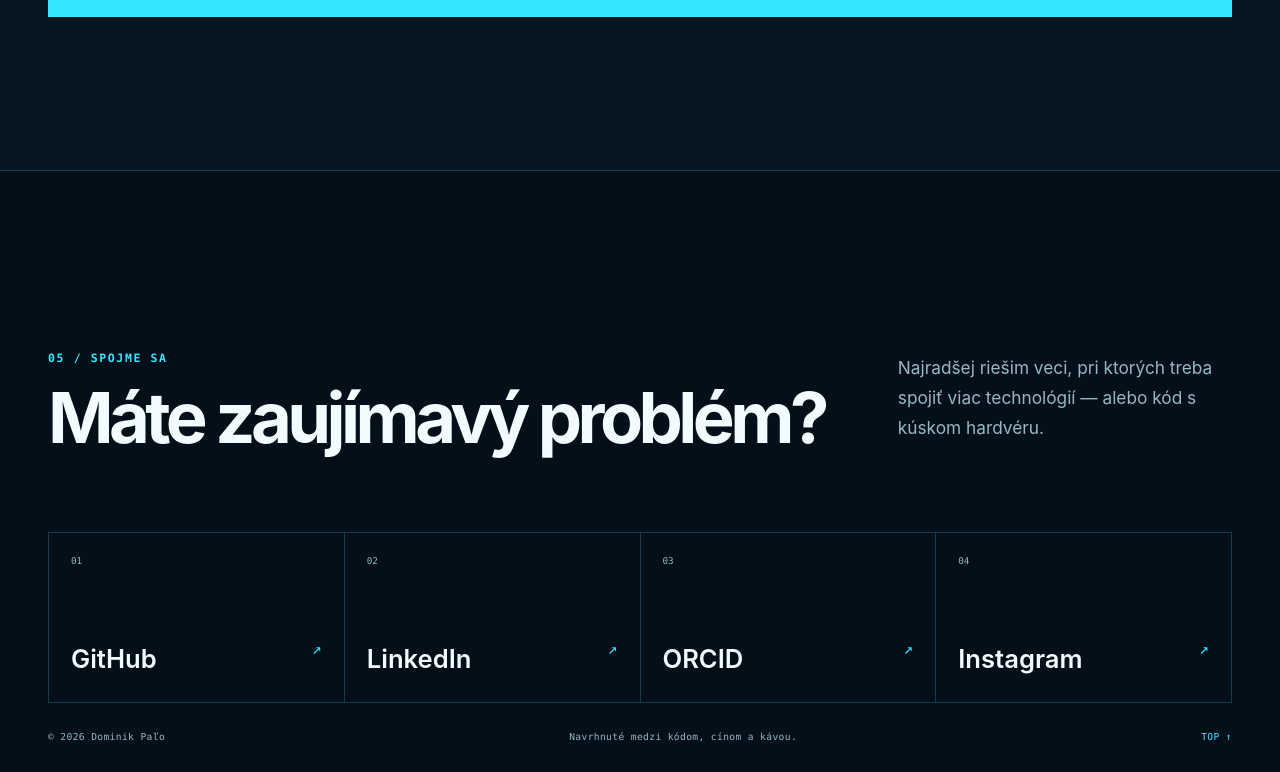
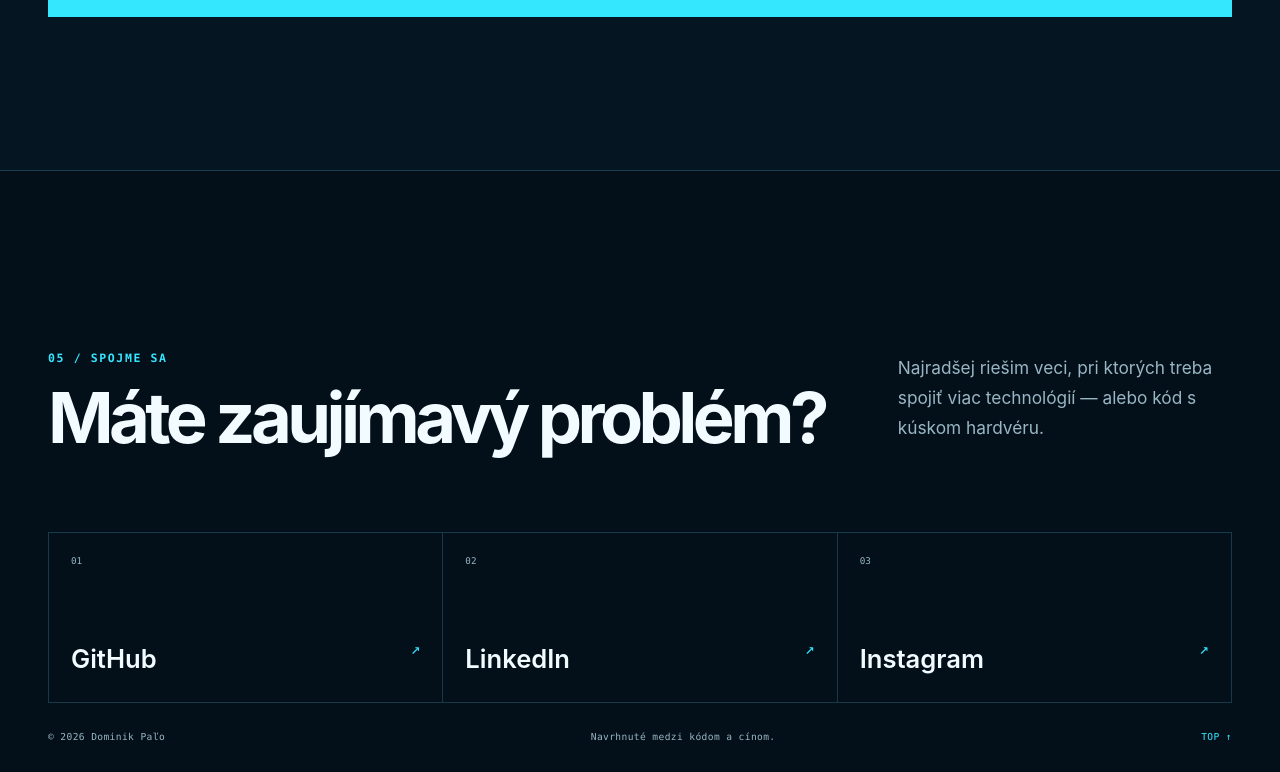
Before and after one commit to DominikPalo/dominikpalo.github.io, a React (Vite) app: page / in a window 1280 px wide. Shown: the part 6558-7330 px from the top of the page. Built offline with nearby package versions, Linux system fonts and the light colour scheme.

Commit message:
Remove coffee and ORCID references

```diff
--- a/app/globals.css
+++ b/app/globals.css
@@ -1109,7 +1109,7 @@ img {
 
 .social-links {
   display: grid;
-  grid-template-columns: repeat(4, 1fr);
+  grid-template-columns: repeat(3, 1fr);
   margin-top: 80px;
   border-top: 1px solid var(--line);
   border-left: 1px solid var(--line);
--- a/app/page.tsx
+++ b/app/page.tsx
@@ -160,11 +160,10 @@ const copy = {
     contactTitle: "Máte zaujímavý problém?",
     contactBody:
       "Najradšej riešim veci, pri ktorých treba spojiť viac technológií — alebo kód s kúskom hardvéru.",
-    footerNote: "Navrhnuté medzi kódom, cínom a kávou.",
+    footerNote: "Navrhnuté medzi kódom a cínom.",
     links: {
       github: "GitHub",
       linkedin: "LinkedIn",
-      orcid: "ORCID",
       instagram: "Instagram",
     },
   },
@@ -323,11 +322,10 @@ const copy = {
     contactTitle: "Got an interesting problem?",
     contactBody:
       "I’m at my best when a problem connects several technologies — or code with a piece of hardware.",
-    footerNote: "Designed between code, solder, and coffee.",
+    footerNote: "Designed between code and solder.",
     links: {
       github: "GitHub",
       linkedin: "LinkedIn",
-      orcid: "ORCID",
       instagram: "Instagram",
     },
   },
@@ -351,7 +349,6 @@ const personSchema = {
   sameAs: [
     "https://github.com/DominikPalo",
     "https://www.linkedin.com/in/dpalo",
-    "https://orcid.org/0009-0003-3718-0674",
   ],
   knowsAbout: [
     "Swift",
@@ -726,20 +723,11 @@ export default function Home() {
               <b aria-hidden="true">↗</b>
             </a>
             <a
-              href="https://orcid.org/0009-0003-3718-0674"
+              href="https://www.instagram.com/dominik.palo"
               target="_blank"
               rel="noreferrer"
             >
               <span>03</span>
-              {t.links.orcid}
-              <b aria-hidden="true">↗</b>
-            </a>
-            <a
-              href="https://www.instagram.com/dominik.palo"
-              target="_blank"
-              rel="noreferrer"
-            >
-              <span>04</span>
               {t.links.instagram}
               <b aria-hidden="true">↗</b>
             </a>
--- a/index.html
+++ b/index.html
@@ -52,8 +52,7 @@
         },
         "sameAs": [
           "https://github.com/DominikPalo",
-          "https://www.linkedin.com/in/dpalo",
-          "https://orcid.org/0009-0003-3718-0674"
+          "https://www.linkedin.com/in/dpalo"
         ]
       }
     </script>
```
